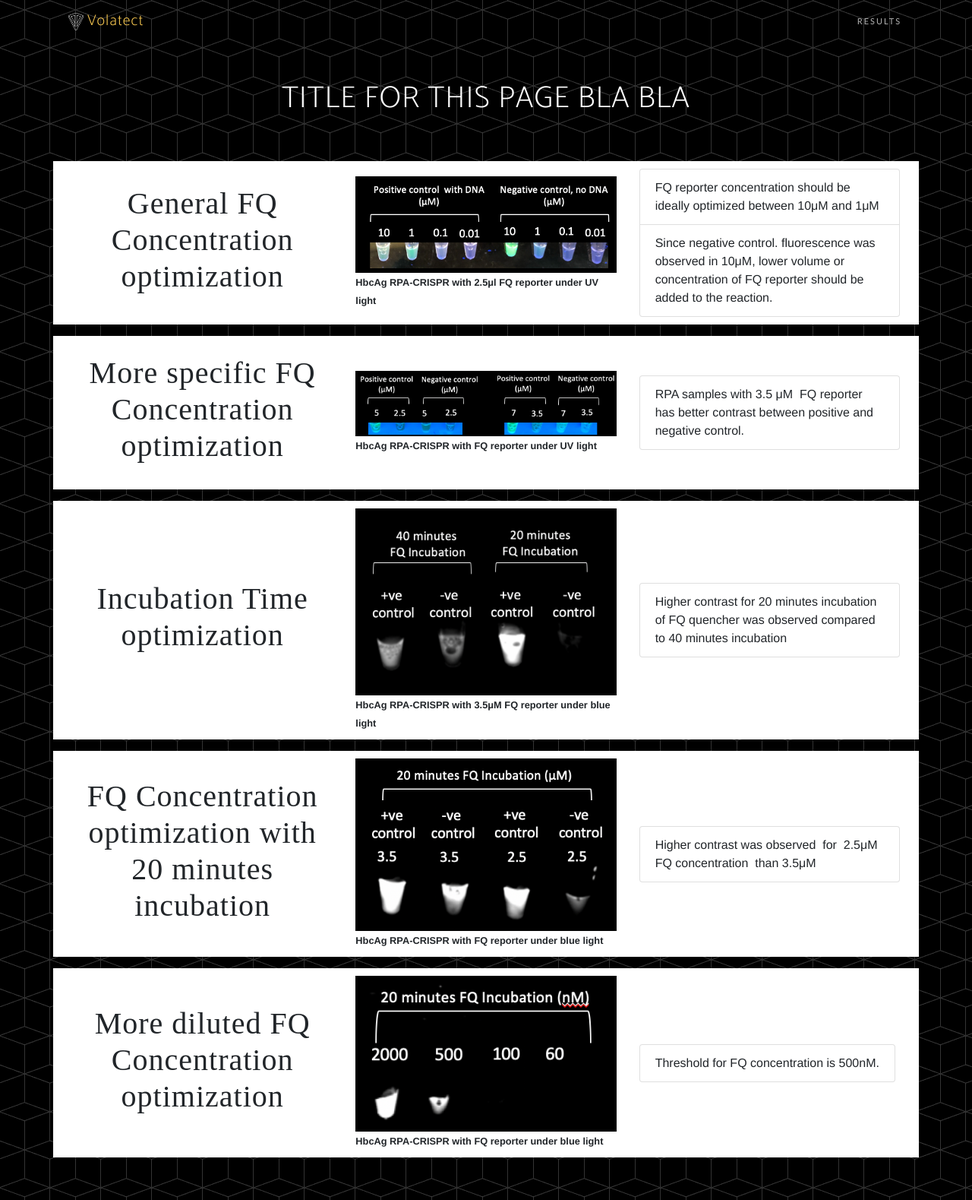
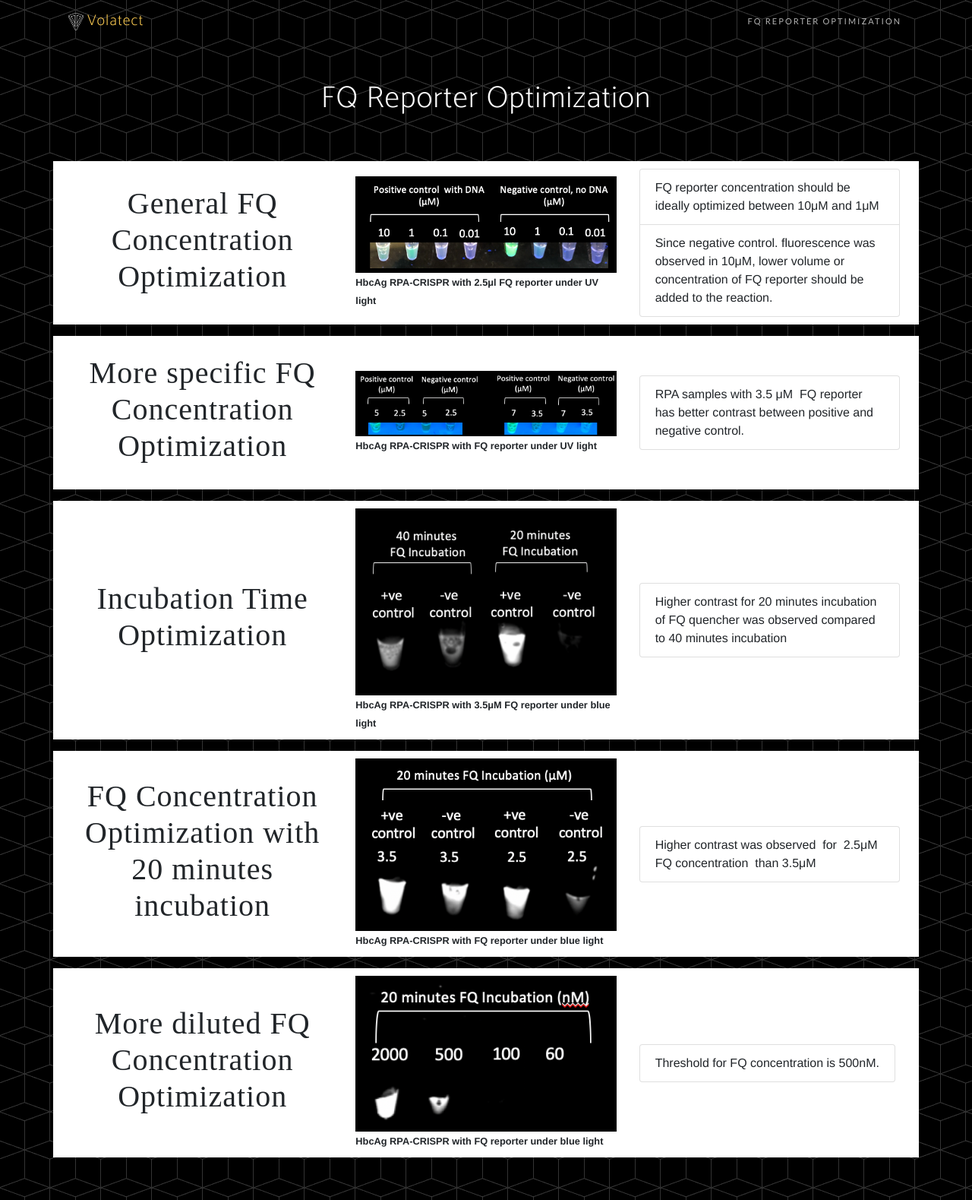
Before and after one commit to wenogk/igem-poster-sites, a plain HTML site: page index.html in a window 1280 px wide. Shown: the top 1579 px of the page at 76% size. Drawn offline with nearby package versions, Linux system fonts and the light colour scheme; a web font is replaced by a local one.

Commit message:
title change

```diff
--- a/index.html
+++ b/index.html
@@ -20,18 +20,18 @@
                 aria-controls="navbarResponsive" aria-expanded="false" aria-label="Toggle navigation"><i class="fa fa-bars"></i></button>
             <div class="collapse navbar-collapse" id="navbarResponsive">
                 <ul class="nav navbar-nav ml-auto">
-                    <li class="nav-item" role="presentation"><a class="nav-link js-scroll-trigger" href="#download"><strong>Results</strong></a></li>
+                    <li class="nav-item" role="presentation"><a class="nav-link js-scroll-trigger" href="#download">FQ Reporter Optimization<br></a></li>
                     <li class="nav-item" role="presentation"></li>
                 </ul>
             </div>
         </div>
     </nav>
     <div style="background-color: #000000;background-image: url(&quot;assets/img/bg-pattern.png&quot;);padding: 56px 0px;">
-        <h1 class="text-center" style="color: rgb(255,255,255);padding: 50px;">TITLE FOR THIS PAGE BLA BLA</h1>
+        <h1 class="text-center" style="color: rgb(255,255,255);padding: 50px;">FQ Reporter Optimization</h1>
         <div class="container">
             <div class="row flash animated border-dark" style="padding: 10px;background-color: #ffffff;">
                 <div class="col-md-4 col-xl-4 d-xl-flex align-items-xl-center">
-                    <h1 class="text-center" style="font-family: avenir;padding: 15px 0px;">General FQ Concentration optimization</h1>
+                    <h1 class="text-center" style="font-family: avenir;padding: 15px 0px;">General FQ Concentration Optimization</h1>
                 </div>
                 <div class="col-12 col-md-4 col-xl-4 d-xl-flex align-items-xl-center"><br><br>
                     <div class="row">
@@ -54,7 +54,7 @@
             </div>
             <div class="row flash animated top-buffer" style="padding: 10px;background-color: #ffffff;">
                 <div class="col-md-4 col-xl-4 d-xl-flex align-items-xl-center">
-                    <h1 class="text-center" style="font-family: avenir;padding: 15px 0px;">More specific FQ Concentration optimization<br></h1>
+                    <h1 class="text-center" style="font-family: avenir;padding: 15px 0px;">More specific FQ Concentration Optimization<br></h1>
                 </div>
                 <div class="col-md-4 col-xl-4 d-xl-flex align-items-xl-center"><br><br>
                     <div class="row">
@@ -76,7 +76,7 @@
             </div>
             <div class="row flash animated top-buffer" style="padding: 10px;background-color: #ffffff;">
                 <div class="col-md-4 col-xl-4 d-xl-flex align-items-xl-center">
-                    <h1 class="text-center" style="font-family: avenir;padding: 15px 0px;">Incubation Time optimization<br></h1>
+                    <h1 class="text-center" style="font-family: avenir;padding: 15px 0px;">Incubation Time Optimization<br></h1>
                 </div>
                 <div class="col-md-4 col-xl-4 d-xl-flex align-items-xl-center"><br><br>
                     <div class="row">
@@ -98,7 +98,7 @@
             </div>
             <div class="row flash animated top-buffer" style="padding: 10px;background-color: #ffffff;">
                 <div class="col-md-4 col-xl-4 d-xl-flex align-items-xl-center">
-                    <h1 class="text-center" style="font-family: avenir;padding: 15px 0px;">FQ Concentration optimization with 20 minutes incubation<br></h1>
+                    <h1 class="text-center" style="font-family: avenir;padding: 15px 0px;">FQ Concentration Optimization with 20 minutes incubation<br></h1>
                 </div>
                 <div class="col-md-4 col-xl-4 d-xl-flex align-items-xl-center"><br><br>
                     <div class="row">
@@ -120,7 +120,7 @@
             </div>
             <div class="row flash animated top-buffer" style="padding: 10px;background-color: #ffffff;">
                 <div class="col-md-4 col-xl-4 d-xl-flex align-items-xl-center">
-                    <h1 class="text-center" style="font-family: avenir;padding: 15px 0px;">More diluted FQ Concentration optimization</h1>
+                    <h1 class="text-center" style="font-family: avenir;padding: 15px 0px;">More diluted FQ Concentration Optimization</h1>
                 </div>
                 <div class="col-md-4 col-xl-4 d-xl-flex align-items-xl-center"><br><br>
                     <div class="row">
```
Also changed, not shown: 1 other file.
